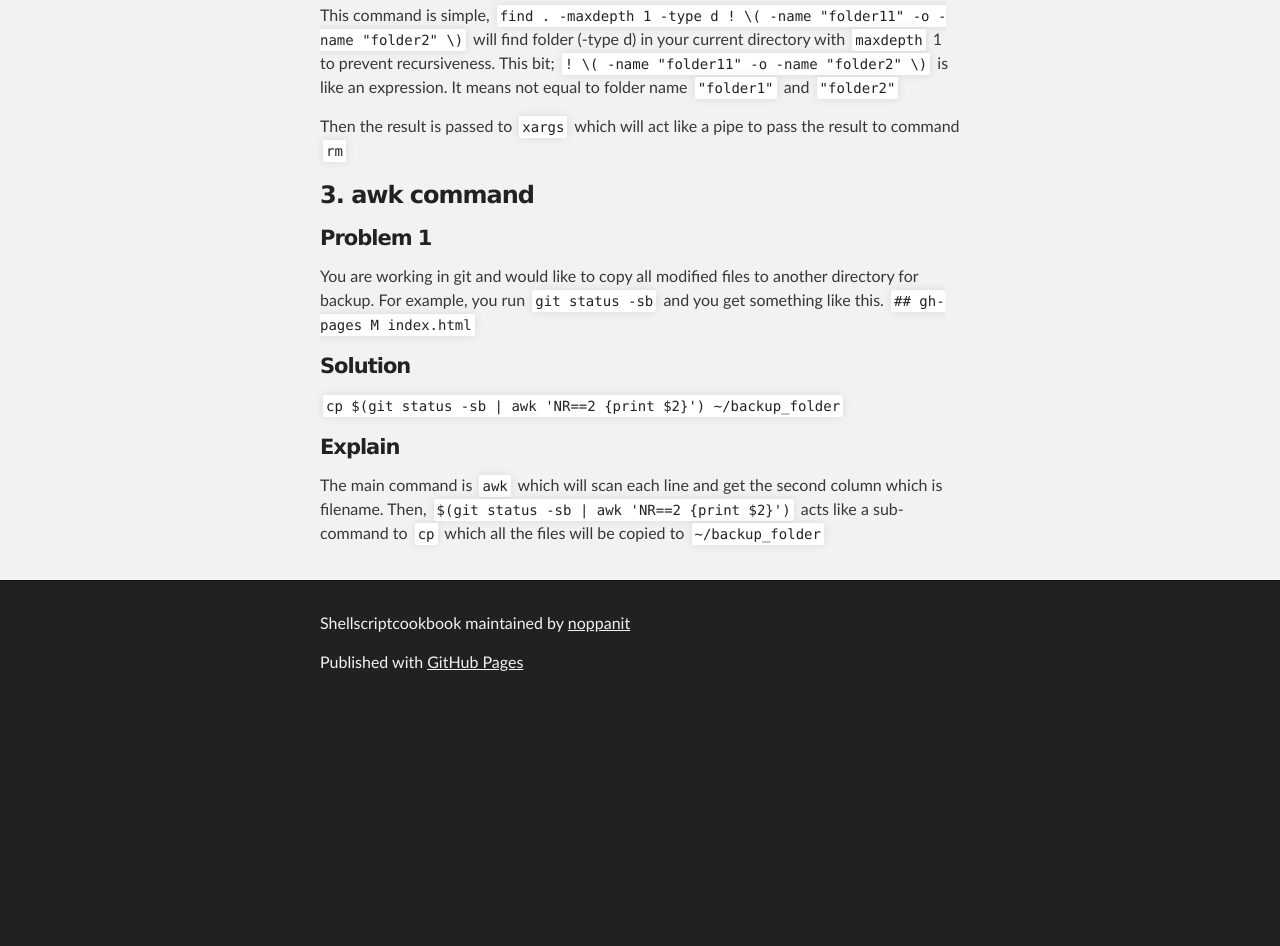
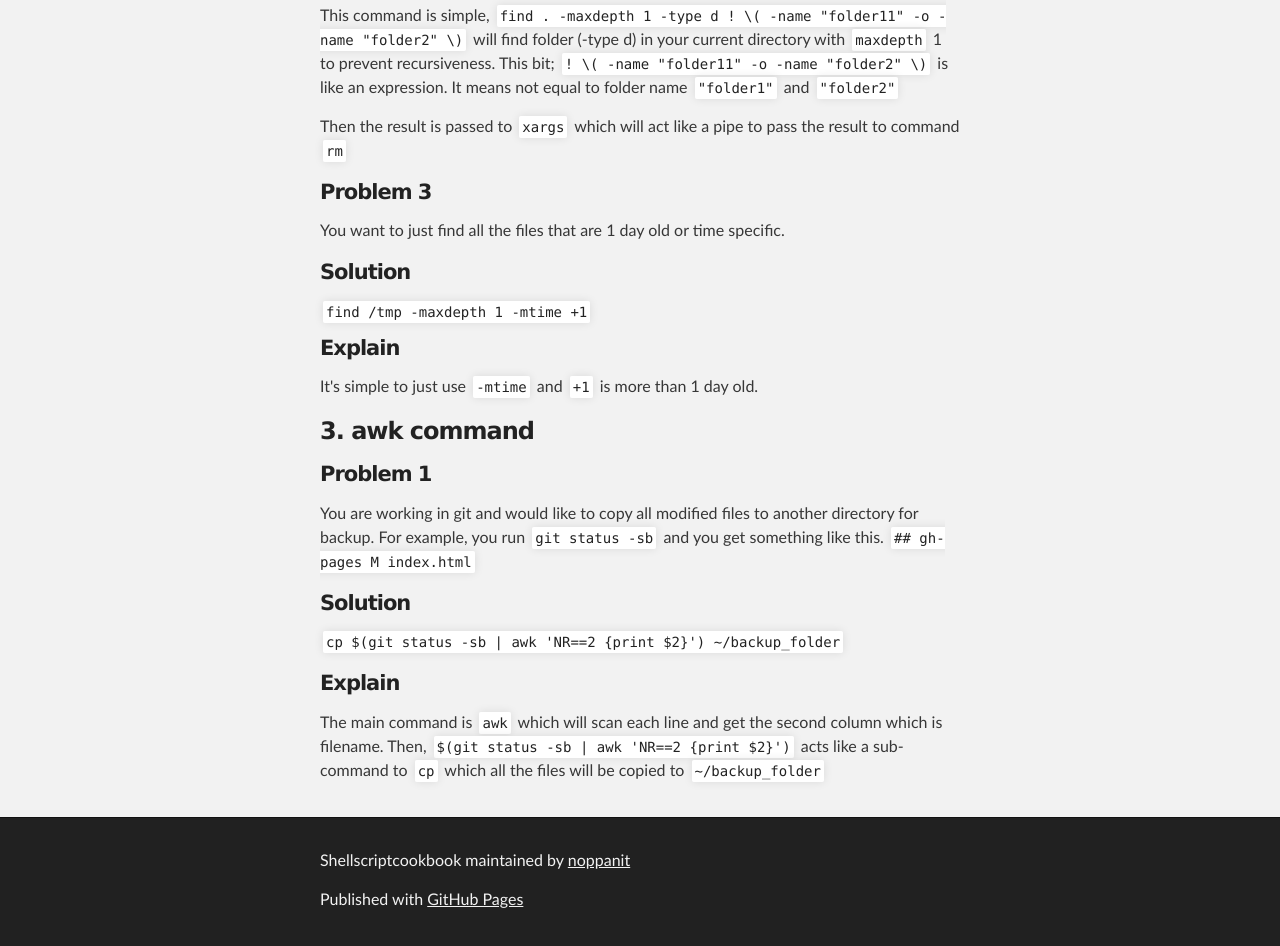
Before and after one commit to noppanit/shellscriptcookbook, a plain HTML site: page index.html in a window 1280 px wide. Shown: the part 2101-3047 px from the top of the page. Before the commit the page ends 2810 px from the top, so only its background shows below. Drawn offline with Linux system fonts and the light colour scheme.

Commit message:
Toy: Added find by datetime

```diff
--- a/index.html
+++ b/index.html
@@ -114,6 +114,18 @@
           Then the result is passed to <code>xargs</code> which will act like a pipe to pass the result to command <code>rm</code>
         </p>
 
+        <h4>Problem 3</h4>
+        <p>You want to just find all the files that are 1 day old or time specific.
+        </p>
+
+        <h4>Solution</h4>
+        <code>find /tmp -maxdepth 1 -mtime +1
+        </code>
+
+        <h4>Explain</h4>
+        <p>It's simple to just use <code>-mtime</code> and <code>+1</code> is more than 1 day old.
+        </p>
+
         <h3>3. <strong>awk</strong> command</h3>
         <h4>Problem 1</h4>
         <p>
```
